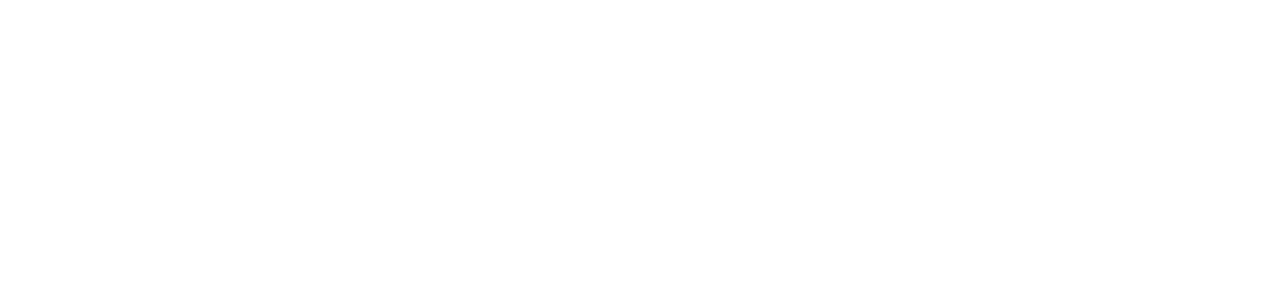
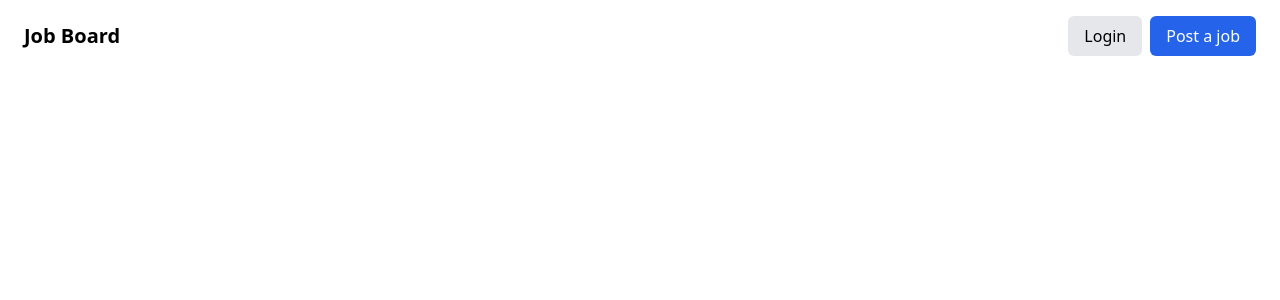
Before and after one commit to Borys-Mch/job-board, a Next.js app: page / in a window 1280 px wide. Shown: the top 300 px of the page. Built offline with nearby package versions, Linux system fonts and the light colour scheme.

Commit message:
Added Header component

```diff
--- /dev/null
+++ b/src/app/components/Header.tsx
@@ -0,0 +1,15 @@
+import Link from "next/link";
+
+export default function Header() {
+    return (
+        <header>
+        <div className="container flex items-center justify-between p-4 px-6 mx-auto">
+        <Link href={'/'} className="font-bold text-xl">Job Board</Link>
+        <nav className="flex gap-2 *:py-2 *:px-4 *:rounded-md">
+          <Link href={'/login'} className="bg-gray-200">Login</Link>
+          <Link href={'/new-listing'} className="bg-blue-600 text-white">Post a job</Link>
+        </nav>
+        </div>
+      </header>
+    );
+}
--- a/src/app/layout.tsx
+++ b/src/app/layout.tsx
@@ -1,6 +1,8 @@
 import type { Metadata } from "next";
 import localFont from "next/font/local";
 import "./globals.css";
+import Link from "next/link";
+import Header from "./components/Header";
 
 const geistSans = localFont({
   src: "./fonts/GeistVF.woff",
@@ -28,6 +30,7 @@
       <body
         className={`${geistSans.variable} ${geistMono.variable} antialiased`}
       >
+        <Header />
         {children}
       </body>
     </html>
```
